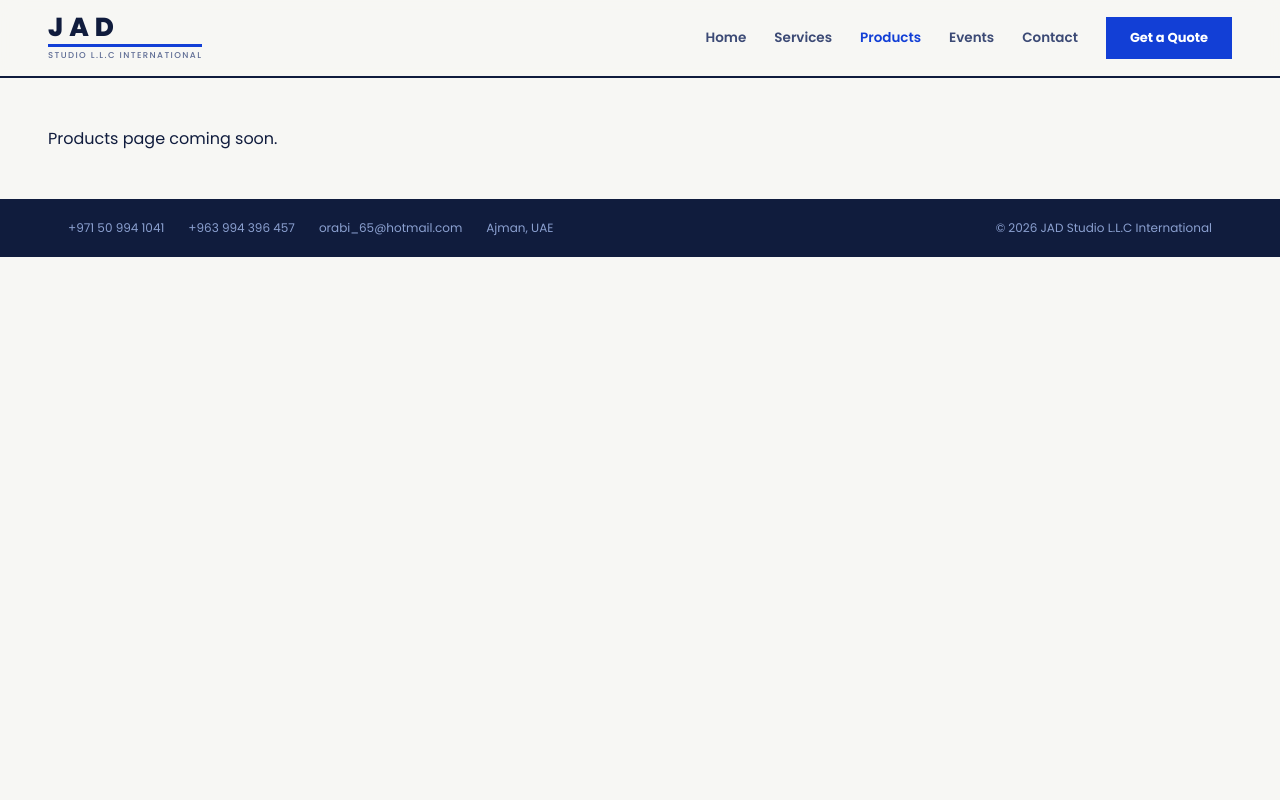
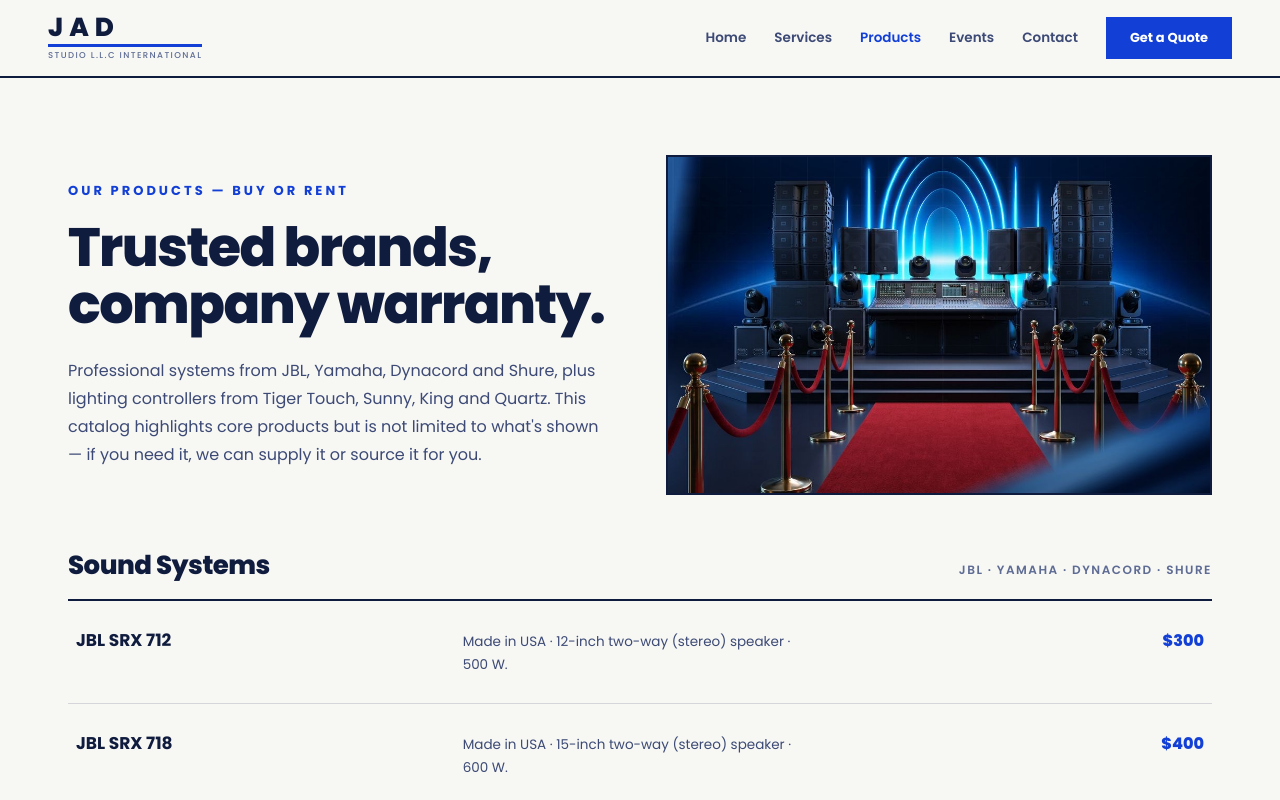
Before and after one commit to MahmoodMI1/jad_studio_landing, a React (Vite) app: page /products in a window 1280 px wide. Shown: the top 800 px of the page. Built offline with nearby package versions, Linux system fonts and the light colour scheme.

Commit message:
feat: implement products page

```diff
--- /dev/null
+++ b/src/data/products.js
@@ -0,0 +1,31 @@
+export const soundProducts = [
+  { name: 'JBL SRX 712', price: '$300', desc: 'Made in USA · 12-inch two-way (stereo) speaker · 500 W.' },
+  { name: 'JBL SRX 718', price: '$400', desc: 'Made in USA · 15-inch two-way (stereo) speaker · 600 W.' },
+  { name: 'JBL SRX 718 Subwoofer', price: '$550', desc: 'Made in USA · 15-inch subwoofer for deep, controlled low end.' },
+  { name: 'JBL SRX 725', price: '$500', desc: 'Made in USA · dual-driver speaker for stage sides · 1200 W.' },
+  {
+    name: 'Yamaha P5000s Amplifier',
+    price: 'from $450',
+    desc: 'Made in Japan · high-load amplifier · 3000 W ($450) and 5000 W ($650) versions.',
+  },
+  {
+    name: 'Shure AXT500 Wireless',
+    price: 'from $350',
+    desc: '2026 dual wireless system · separate frequency per mic, front-capsule noise blocking, internal auto EQ · 150 m effective range, extendable with booster. Single version $350, dual $500.',
+  },
+  { name: 'Shure PGA-98H', price: '$350', desc: 'Made in USA · wireless microphone for string instruments, with noise suppression.' },
+  { name: 'Shure PG-89', price: '$200', desc: 'Made in USA · high-sensitivity microphone for percussion instruments.' },
+  { name: 'Shure SM58', price: '$275', desc: 'Made in USA · the standard for choirs and group vocals.' },
+  {
+    name: 'Dynacord CM Mixers',
+    price: 'from $2,500',
+    desc: 'Made in Germany · CM800 10-channel ($2,500), CM1600 20-channel ($3,500), CM2000 34-channel ($5,000).',
+  },
+]
+
+export const lightingProducts = [
+  { name: 'Tiger Touch Controllers', desc: 'Professional touch-based show control, full DMX512 support.' },
+  { name: 'Sunny & King Controllers', desc: 'Reliable DMX512 lighting control for venues and touring.' },
+  { name: 'Quartz Controllers', desc: 'Compact professional show control, DMX512 protocol.' },
+  { name: 'Moving Heads, LED & Haze', desc: 'LED lighting equipment, smoke and haze machines, wireless systems.' },
+]
--- a/src/pages/Products.jsx
+++ b/src/pages/Products.jsx
@@ -1,5 +1,185 @@
+import CTABand from '../components/CTABand'
+import { soundProducts, lightingProducts } from '../data/products'
+import gearImg from '../assets/gear-showcase.jpg'
+import lightingImg from '../assets/lighting-rig.jpg'
+import speakers33Img from '../assets/speakers-33.jpg'
+
+const headerSectionStyle = {
+  maxWidth: 'var(--content-max-width)',
+  margin: '0 auto',
+  padding: 'clamp(40px,6vw,80px) clamp(20px,4vw,48px) clamp(32px,4vw,56px)',
+  display: 'grid',
+  gridTemplateColumns: 'repeat(auto-fit,minmax(min(100%,340px),1fr))',
+  gap: 'clamp(28px,4vw,56px)',
+  alignItems: 'center',
+}
+
+const headerEyebrowStyle = {
+  fontSize: 13,
+  fontWeight: 700,
+  letterSpacing: 3,
+  color: 'var(--color-blue)',
+  marginBottom: 18,
+}
+
+const headerTitleStyle = {
+  margin: '0 0 24px',
+  fontSize: 'clamp(32px,5.2vw,54px)',
+  fontWeight: 800,
+  lineHeight: 1.06,
+  letterSpacing: '-1.5px',
+  textWrap: 'balance',
+}
+
+const headerParagraphStyle = { margin: 0, fontSize: 16, lineHeight: 1.75, color: 'var(--color-text-muted)', maxWidth: 640 }
+
+const headerImageWrapStyle = { border: '2px solid var(--color-navy)', overflow: 'hidden', height: 340 }
+
+const imageStyle = { display: 'block', width: '100%', height: '100%', objectFit: 'cover' }
+
+const catalogSectionStyle = {
+  maxWidth: 'var(--content-max-width)',
+  margin: '0 auto',
+  padding: '0 clamp(20px,4vw,48px) clamp(40px,6vw,72px)',
+}
+
+const catalogHeaderStyle = {
+  display: 'flex',
+  justifyContent: 'space-between',
+  alignItems: 'baseline',
+  borderBottom: '2px solid var(--color-navy)',
+  paddingBottom: 14,
+}
+
+const catalogHeadingStyle = { margin: 0, fontSize: 26, fontWeight: 800, letterSpacing: '-.5px' }
+
+const catalogTagStyle = { fontSize: 12, fontWeight: 600, letterSpacing: 1.5, color: 'var(--color-text-muted-2)' }
+
+const productRowStyle = {
+  display: 'grid',
+  gridTemplateColumns: 'repeat(auto-fit,minmax(min(100%,210px),1fr))',
+  gap: '10px 32px',
+  padding: '26px 8px',
+  borderBottom: '1px solid rgba(16,28,61,.15)',
+  alignItems: 'baseline',
+}
+
+const productNameStyle = { fontSize: 17, fontWeight: 700 }
+
+const productDescStyle = { fontSize: 13.5, lineHeight: 1.7, color: 'var(--color-text-muted)' }
+
+const productPriceStyle = { fontSize: 16, fontWeight: 800, color: 'var(--color-blue)', textAlign: 'right' }
+
+const lightingSectionStyle = {
+  maxWidth: 'var(--content-max-width)',
+  margin: '0 auto',
+  padding: '0 clamp(20px,4vw,48px) clamp(48px,7vw,96px)',
+}
+
+const lightingImageWrapStyle = { border: '2px solid var(--color-navy)', borderTop: 'none', overflow: 'hidden', height: 280 }
+
+const lightingGridStyle = {
+  display: 'grid',
+  gridTemplateColumns: 'repeat(auto-fit,minmax(240px,1fr))',
+  gap: 28,
+  paddingTop: 28,
+}
+
+const lightingCardStyle = { border: '2px solid var(--color-navy)', background: '#fff', padding: '24px 24px 26px' }
+
+const lightingNameStyle = { fontSize: 16, fontWeight: 700, marginBottom: 8 }
+
+const lightingDescStyle = { fontSize: 13, lineHeight: 1.65, color: 'var(--color-text-muted)' }
+
+const warrantySectionStyle = { background: 'var(--color-navy)', color: '#fff' }
+
+const warrantyInnerStyle = {
+  maxWidth: 'var(--content-max-width)',
+  margin: '0 auto',
+  padding: 'clamp(36px,5vw,64px) clamp(20px,4vw,48px)',
+  display: 'grid',
+  gridTemplateColumns: 'repeat(auto-fit,minmax(min(100%,260px),1fr))',
+  gap: 32,
+  alignItems: 'center',
+}
+
+const warrantyImageWrapStyle = { border: '2px solid rgba(255,255,255,.2)', overflow: 'hidden', height: 180 }
+
+const warrantyHeadingStyle = { fontSize: 28, fontWeight: 800, lineHeight: 1.3, letterSpacing: '-.5px', textWrap: 'balance' }
+
+const warrantyAccentStyle = { color: 'var(--color-blue-accent)' }
+
+const warrantyTextStyle = { fontSize: 14, lineHeight: 1.8, color: 'var(--color-text-on-dark-muted)' }
+
 function Products() {
-  return <div style={{ padding: 48 }}>Products page coming soon.</div>
+  return (
+    <div>
+      <div style={headerSectionStyle}>
+        <div>
+          <div style={headerEyebrowStyle}>OUR PRODUCTS — BUY OR RENT</div>
+          <h1 style={headerTitleStyle}>Trusted brands, company warranty.</h1>
+          <p style={headerParagraphStyle}>
+            Professional systems from JBL, Yamaha, Dynacord and Shure, plus lighting controllers from Tiger Touch,
+            Sunny, King and Quartz. This catalog highlights core products but is not limited to what's shown — if
+            you need it, we can supply it or source it for you.
+          </p>
+        </div>
+        <div style={headerImageWrapStyle}>
+          <img src={gearImg} alt="JAD Studio full production rig — line arrays, mixer and moving heads" style={imageStyle} />
+        </div>
+      </div>
+
+      <div style={catalogSectionStyle}>
+        <div style={catalogHeaderStyle}>
+          <h2 style={catalogHeadingStyle}>Sound Systems</h2>
+          <span style={catalogTagStyle}>JBL · YAMAHA · DYNACORD · SHURE</span>
+        </div>
+        {soundProducts.map((product) => (
+          <div key={product.name} style={productRowStyle}>
+            <div style={productNameStyle}>{product.name}</div>
+            <div style={productDescStyle}>{product.desc}</div>
+            <div style={productPriceStyle}>{product.price}</div>
+          </div>
+        ))}
+      </div>
+
+      <div style={lightingSectionStyle}>
+        <div style={catalogHeaderStyle}>
+          <h2 style={catalogHeadingStyle}>Lighting Systems</h2>
+          <span style={catalogTagStyle}>TIGER TOUCH · SUNNY · KING · QUARTZ</span>
+        </div>
+        <div style={lightingImageWrapStyle}>
+          <img src={lightingImg} alt="Moving heads and LED screen lighting rig" style={imageStyle} />
+        </div>
+        <div style={lightingGridStyle}>
+          {lightingProducts.map((item) => (
+            <div key={item.name} style={lightingCardStyle}>
+              <div style={lightingNameStyle}>{item.name}</div>
+              <div style={lightingDescStyle}>{item.desc}</div>
+            </div>
+          ))}
+        </div>
+      </div>
+
+      <div style={warrantySectionStyle}>
+        <div style={warrantyInnerStyle}>
+          <div style={warrantyImageWrapStyle}>
+            <img src={speakers33Img} alt="33 years of JAD Studio" style={imageStyle} />
+          </div>
+          <div style={warrantyHeadingStyle}>
+            Every device carries a <span style={warrantyAccentStyle}>one-year company warranty.</span>
+          </div>
+          <div style={warrantyTextStyle}>
+            Coverage includes manufacturing defects and damage to the operating board and programming. The warranty
+            does not cover usage errors, breakage, liquid spills or power-supply fluctuations. Annual maintenance
+            contracts are available after the warranty ends.
+          </div>
+        </div>
+      </div>
+
+      <CTABand heading="Ask for current stock and rental rates." primary={{ href: '/contact', label: 'Request the price list →' }} />
+    </div>
+  )
 }
 
 export default Products
```
